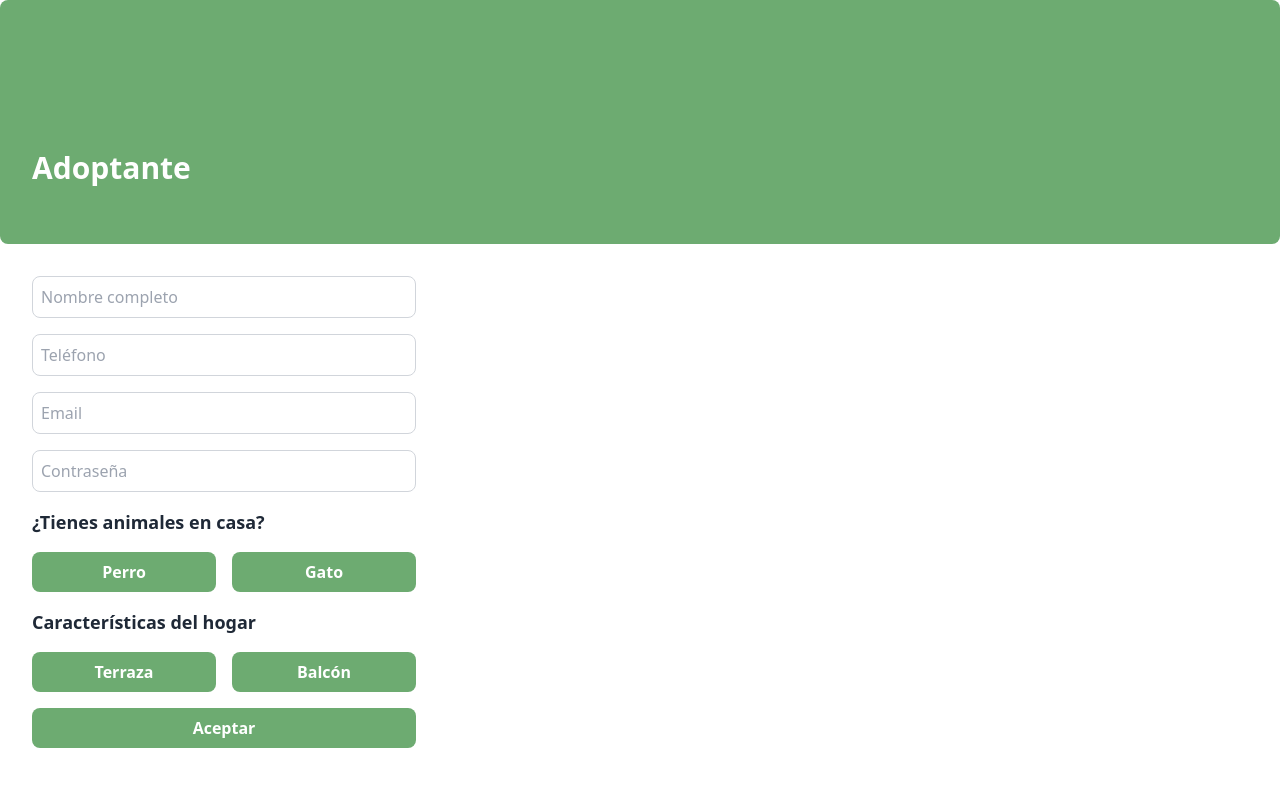
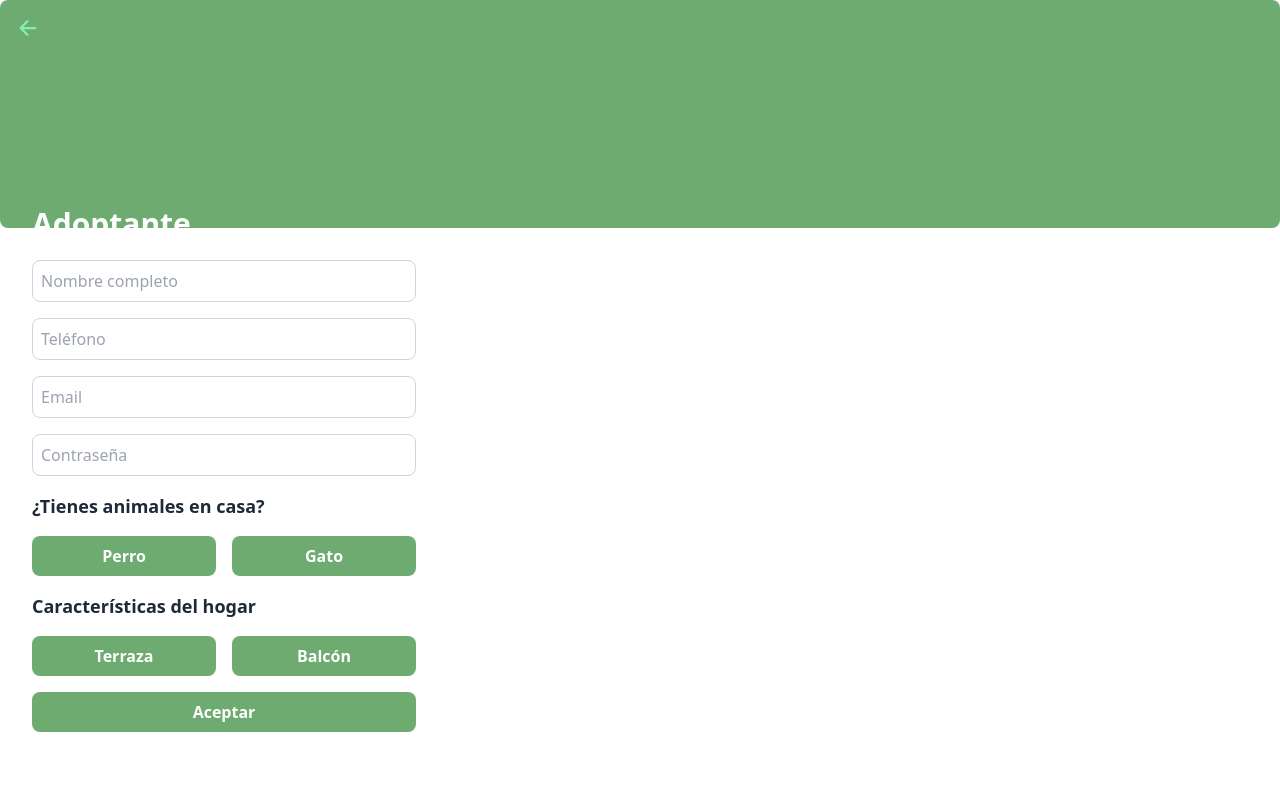
Before and after one commit to abicelaya/adopt-match, a React (Vite) app: page /register-adopter in a window 1280 px wide. Shown: the top 786 px of the page. Built offline with nearby package versions, Linux system fonts and the light colour scheme; no server answers.

Commit message:
agregar logica para volver atras

```diff
--- a/src/pages/RegisterAdopter/RegisterAdopter.jsx
+++ b/src/pages/RegisterAdopter/RegisterAdopter.jsx
@@ -5,6 +5,7 @@ import { useNavigate } from "react-router-dom";
 import { app } from "../../firebaseConfig";
 import { createUserWithEmailAndPassword, getAuth } from "firebase/auth";
 import { getFirestore, collection, setDoc, doc } from "firebase/firestore";
+import { IoArrowBack } from "react-icons/io5";
 
 const RegisterAdopter = () => {
   const [registerError, setRegisterError] = useState("");
@@ -125,14 +126,21 @@ const RegisterAdopter = () => {
     }
   };
 
+  const goBack = () => {
+    navigate(-1);
+  };
+
   return (
-    <div className="flex flex-col items-start justify-center h-screen ">
+    <div className="flex flex-col items-start justify-center h-screen pb-4">
       <div className="relative w-full h-full">
-        <div className="bg-[#6dab71] w-full h-full absolute top-0 left-0 rounded-lg z-[-1]"></div>
-
+        <div className="bg-[#6dab71] w-full h-full absolute top-0 left-0 rounded-lg ">
+        <button onClick={goBack} className="text-2xl text-white p-4 hover:text-green-300">
+          <IoArrowBack />
+        </button>
         <h1 className="text-3xl font-semibold text-white text-left pl-8 pt-[150px] z-10 relative">
           Adoptante
         </h1>
+        </div>
       </div>
       <form
         className="bg-white rounded-lg p-8 w-full max-w-md space-y-4 mb-5"
--- a/src/pages/RegisterAnimal/RegisterAnimal.jsx
+++ b/src/pages/RegisterAnimal/RegisterAnimal.jsx
@@ -1,15 +1,17 @@
-import React from "react";
+import React, { useState } from "react";
 import { useFormik } from "formik";
 import * as Yup from "yup";
 import { getFirestore, collection, addDoc } from "firebase/firestore";
 import { useAuth } from "../../context/AuthContext";
 import { useNavigate } from "react-router-dom";
+import Modal from "../../components/ModalRegisterAnimal/ModalRegisterAnimal";
+import { IoArrowBack } from "react-icons/io5";
 
 const RegisterAnimal = () => {
   const navigate = useNavigate();
   const db = getFirestore();
   const { user } = useAuth();
-  console.log(user);
+  const [isModalOpen, setIsModalOpen] = useState(false);
 
   const validationSchema = Yup.object({
     animalType: Yup.string().required("El tipo de animal es obligatorio"),
@@ -53,21 +55,39 @@ const RegisterAnimal = () => {
     try {
       const collectionRef = collection(db, "animales");
       await addDoc(collectionRef, animalData);
-      console.log("Animal registrado con éxito");
-      navigate("/shelter-profile");
+      setIsModalOpen(true);
+      setTimeout(() => {
+        setIsModalOpen(false);
+        navigate("/shelter-profile");
+      }, 3000);
     } catch (error) {
       console.error("Error al registrar el animal: ", error);
     }
   };
 
+  const goBack = () => {
+    navigate(-1);
+  };
+
   return (
-    <div className="flex flex-col items-start justify-center h-screen ">
+    <div className="flex flex-col items-start justify-center h-screen">
+      {/* Modal */}
+      <Modal
+        isOpen={isModalOpen}
+        title="¡Registro exitoso!"
+        message="El animal ha sido registrado correctamente."
+      />
+
       <div className="relative w-full h-full">
-        <div className="bg-[#6dab71] w-full h-full absolute top-0 left-0 rounded-lg z-[-1]"></div>
-
+        <div className="bg-[#6dab71] w-full h-full absolute top-0 left-0 rounded-lg"></div>
+        <button onClick={goBack} className="text-2xl text-white absolute p-4 z-20 hover:text-green-300">
+          <IoArrowBack />
+        </button>
         <h1 className="text-3xl font-semibold text-white text-left pl-8 pt-[100px] z-10 relative">
           Adoptante
         </h1>
+
+
       </div>
 
       <form
--- a/src/pages/RegisterShelter/RegisterShelter.jsx
+++ b/src/pages/RegisterShelter/RegisterShelter.jsx
@@ -5,6 +5,7 @@ import { useNavigate } from "react-router-dom";
 import { app } from "../../firebaseConfig";
 import { createUserWithEmailAndPassword, getAuth } from "firebase/auth";
 import { getFirestore, collection, setDoc, doc } from "firebase/firestore";
+import { IoArrowBack } from "react-icons/io5";
 
 const RegisterShelter = () => {
   const navigate = useNavigate();
@@ -85,14 +86,23 @@ const RegisterShelter = () => {
     }
   };
 
+  const goBack = () => {
+    navigate(-1);
+  };
+
   return (
     <div className="flex flex-col items-start justify-center h-screen pb-4">
       <div className="relative w-full h-full">
-        <div className="bg-[#6dab71] w-full h-full absolute top-0 left-0 rounded-lg z-[-1]"></div>
-
+        <div className="bg-[#6dab71] w-full h-full absolute top-0 left-0 rounded-lg ">
+        <button onClick={goBack} className="text-2xl text-white p-4 hover:text-green-300">
+          <IoArrowBack />
+        </button>
         <h1 className="text-3xl font-semibold text-white text-left pl-8 pt-[150px] z-10 relative">
           Protectora
         </h1>
+        </div>
+
+
       </div>
 
       <div className="bg-white rounded-lg p-8 w-full max-w-md z-10 relative mb-5">
```
